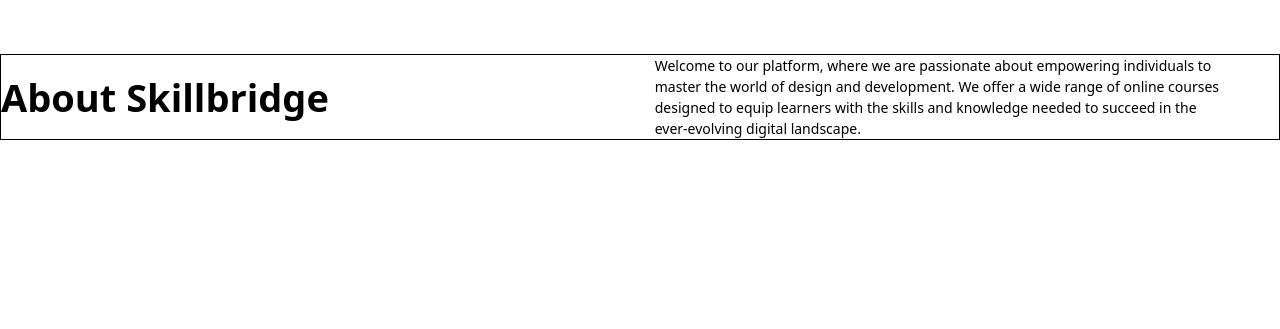
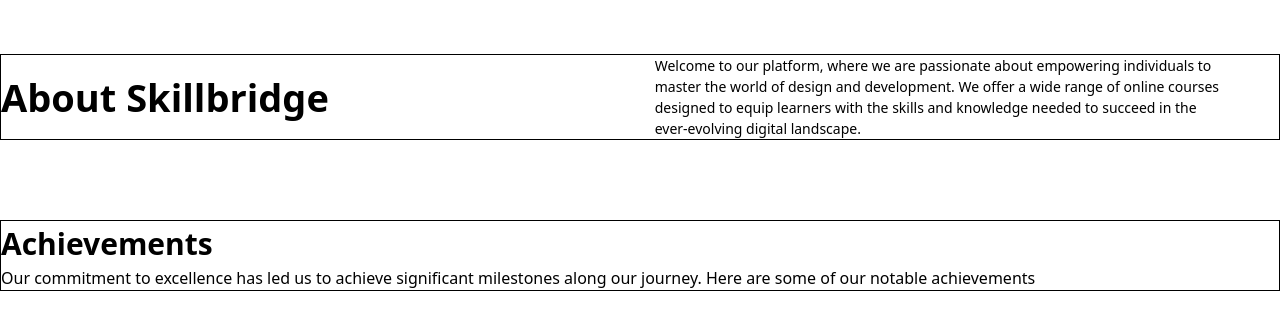
Before and after one commit to Azzimmka/online-course, a website: page about-us.html in a window 1280 px wide. Shown: the part 101-430 px from the top of the page. Drawn offline with Linux system fonts and the light colour scheme.

Commit message:
i finished section 2

```diff
--- a/about-us.html
+++ b/about-us.html
@@ -18,11 +18,20 @@
     </header>
 
     <section class="w-ful">
-        <div class="max-w-[1300px] border md:m-auto md:flex md:justify-between md:items-center gap-[100px] ml-[16px]">
+        <div class="max-w-[1300px] border md:m-auto md:flex md:justify-between md:items-center gap-[100px] ml-[16px] md:mb-[80px]">
             <h1 class="text-[28px] md:text-[38px] font-bold">About Skillbridge</h1>
             <p class="text-[14px] md:mr-[60px]">Welcome to our platform, where we are passionate about empowering individuals to <br> master the world of design and development. We offer a wide range of online courses <br> designed to equip learners with the skills and knowledge needed to succeed in the <br> ever-evolving digital landscape.</p>
         </div>
     </section>
 
+    <section class="w-full">
+        <div class="max-w-[1300px] border md:m-auto ml-[16px]  mt-[50px] ">
+            <h1 class="text-[24px] md:text-[30px] font-bold">Achievements</h1>
+            <p>Our commitment to excellence has led us to achieve significant milestones along our journey. Here are some of our notable achievements</p>
+
+        </div>
+
+    </section>
+
 </body>
 </html>
```
Also changed, not shown: src/output.css.
